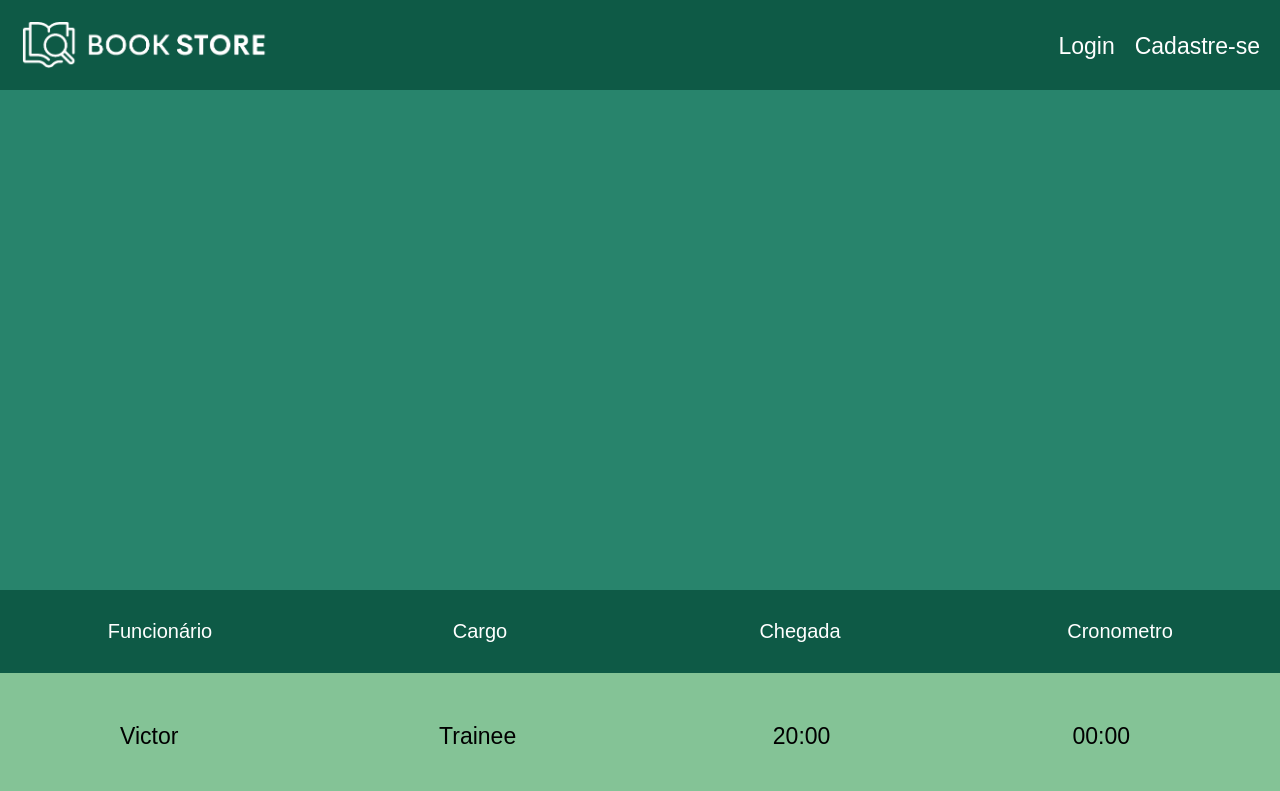
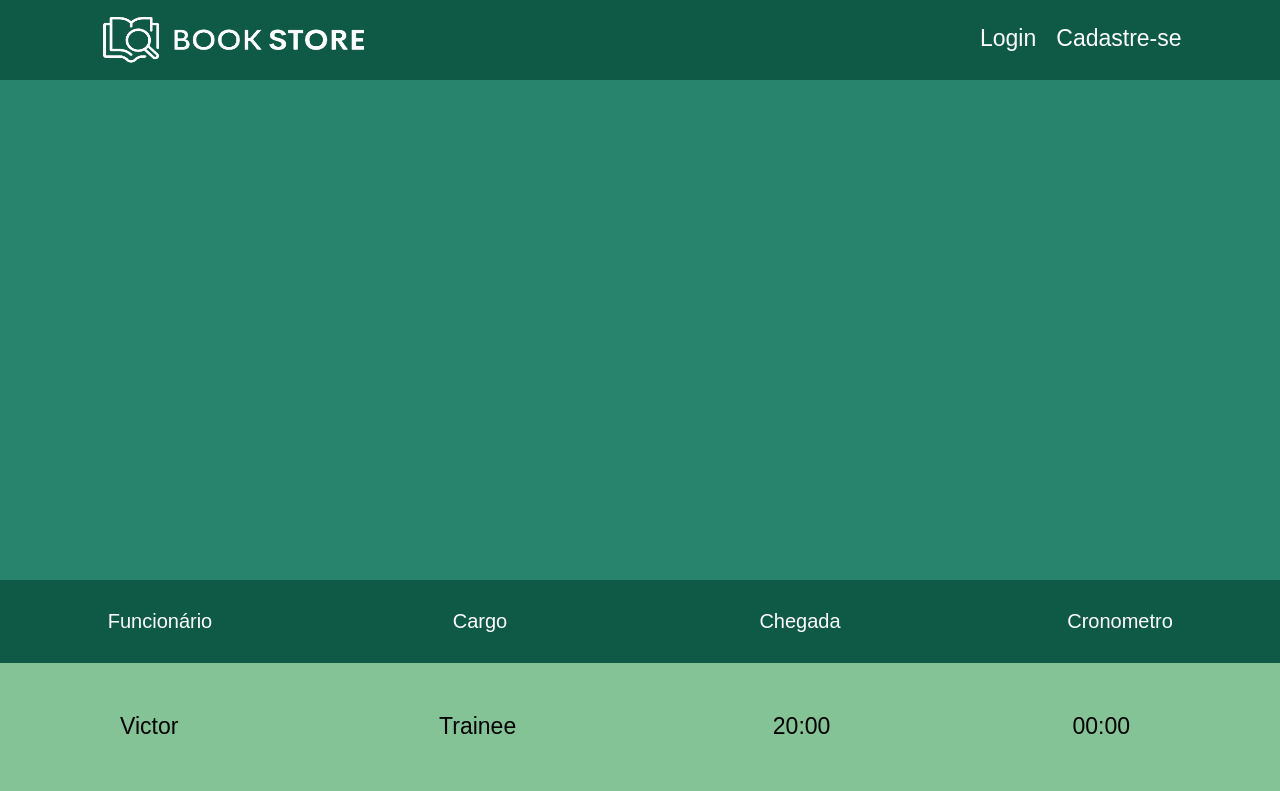
Before and after one commit to ricardoli201388/Grupo4_biblioteca, a React (Vite) app in the folder biblioteca_site/: page / in a window 1280 px wide. Shown: the top 791 px of the page. Built offline with nearby package versions, Linux system fonts and the light colour scheme.

Commit message:
alterações header + footer (npm add react-icons)

```diff
--- a/biblioteca_site/src/components/Header/styles.js
+++ b/biblioteca_site/src/components/Header/styles.js
@@ -2,19 +2,32 @@ import styled from"styled-components";
 
 export const Container = styled.div`
   display: flex;
-  flex-direction: row;
   align-content: center;
   width: 100%;
-  height: auto;
+  height: 80px;
   background-color: #0E5A46;
   justify-content: space-between;
+  box-shadow: 0 0 20px 3px;
+
+  > svg {
+    position: fixed;
+    color: white;
+    width: 30px;
+    height: 30px;
+    margin-top: 23px;
+    margin-left: 27px;
+    cursor: pointer;
+
+
+}
+
 `;
 
 export const Logo = styled.img`
     height: 50px;
-    width: 250px;
-    margin: 20px;
-
+    width: 270px;
+    margin-top: 15px;
+    margin-left: 100px;
 
     /* @media (max-width: 700px) {
     width: 40px;
@@ -26,16 +39,16 @@ export const DivHeader = styled.div`
   display: flex;
   flex-direction: row;
   font-size: 50px;
-  color: red;
-  height: auto;
-  width: auto;
+  color: white;
+  height: 80px;
+  width: 300px;
+
 `;
 
 export const Text = styled.p`
   font-size: 23px;
   color: white;
   font-family: "poppins", sans-serif;
-  margin-top: 33px;
-  padding-right: 20px ;
-
+  margin-right: 20px;
+  margin-top: 25px;
 `;
```
